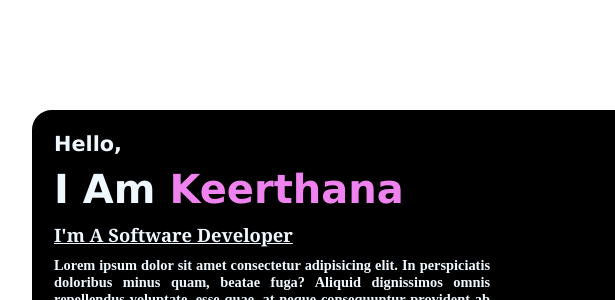
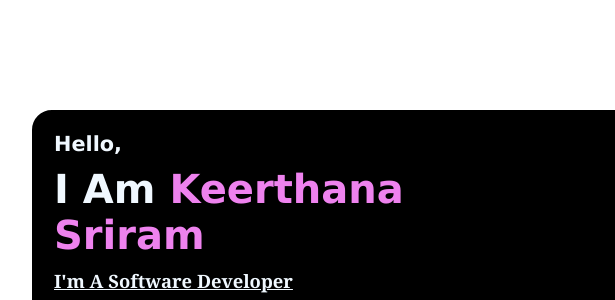
Before and after one commit to keerthanashardhasriram/My-Portfolio, a plain HTML site: page index.html in a window 1280 px wide. Shown: the top 300 px of the page, 203-818 px from the left. Drawn offline with Linux system fonts and the light colour scheme.

Commit message:
Update index.html

```diff
--- a/index.html
+++ b/index.html
@@ -10,7 +10,7 @@
     <div class="res-cont">
         <div class="text">
             <h2>hello,</h2>
-            <h1>i am <span>keerthana</span></h1>
+            <h1>i am <span>keerthana sriram</span></h1>
             <h3>i'm a software developer</h3>
             <p>Lorem ipsum dolor sit amet consectetur adipisicing elit. In perspiciatis doloribus minus quam, beatae fuga? Aliquid dignissimos omnis repellendus voluptate, esse quae, at neque consequuntur provident ab commodi. Minus officiis cupiditate odio magni illum suscipit earum vel nihil blanditiis explicabo amet consectetur commodi, accusamus beatae enim ipsam nesciunt. Iusto, ducimus.</p>
             <div>
```
